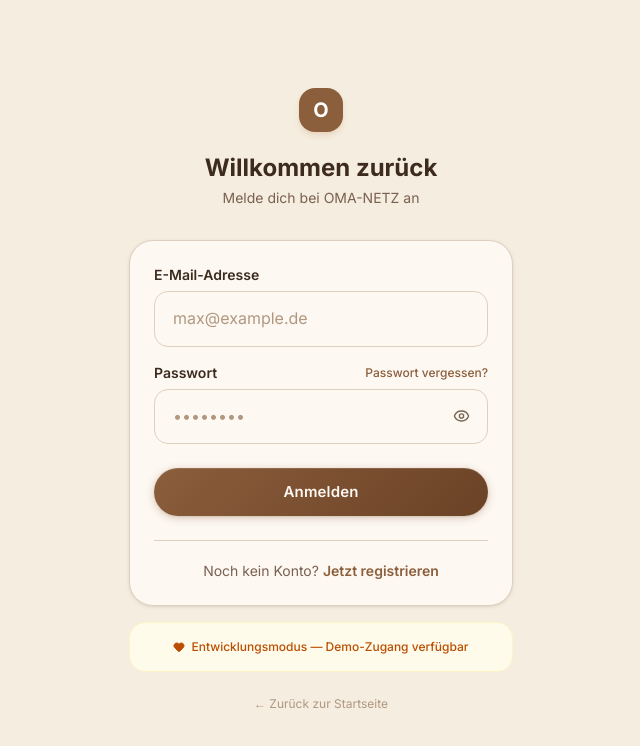
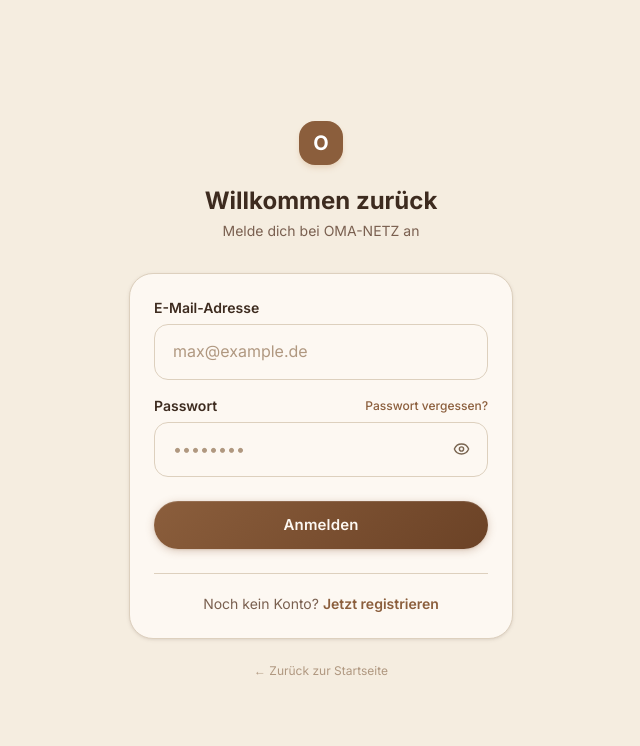
Before and after one commit to Yevhenii1951/Oma_netz_final_project_Valerija_Yevhenii, a Next.js app: page /login in a window 1280 px wide. Shown: the top 746 px of the page, without its empty margins (319-959 px from the left). Built offline with nearby package versions, Linux system fonts and the light colour scheme; a web font is replaced by a local one.

Commit message:
auth seite - deleted Entwicklungsmodus — Demo-Zugang verfügbar

```diff
--- a/src/app/login/page.tsx
+++ b/src/app/login/page.tsx
@@ -1,7 +1,7 @@
 'use client'
 
 import { motion } from 'framer-motion'
-import { Eye, EyeOff, Heart, Loader2 } from 'lucide-react'
+import { Eye, EyeOff, Loader2 } from 'lucide-react'
 import { signIn } from 'next-auth/react'
 import Link from 'next/link'
 import { useRouter, useSearchParams } from 'next/navigation'
@@ -118,7 +118,9 @@
 								<button
 									type='button'
 									onClick={() => setShowPw(!showPw)}
-									aria-label={showPw ? 'Passwort verbergen' : 'Passwort anzeigen'}
+									aria-label={
+										showPw ? 'Passwort verbergen' : 'Passwort anzeigen'
+									}
 									className='absolute right-3 top-1/2 -translate-y-1/2 p-1.5 text-[#7a6652] hover:text-[#3d2b1f] rounded-lg transition-colors'
 								>
 									{showPw ? <EyeOff size={17} /> : <Eye size={17} />}
@@ -156,16 +158,6 @@
 					</div>
 				</div>
 
-				{/* Demo hint — only visible in development */}
-				{process.env.NODE_ENV === 'development' && (
-					<div className='mt-4 p-4 bg-amber-50 rounded-2xl border border-amber-100 text-center'>
-						<p className='text-xs text-amber-700 font-medium flex items-center justify-center gap-1.5'>
-							<Heart size={12} fill='currentColor' />
-							Entwicklungsmodus — Demo-Zugang verfügbar
-						</p>
-					</div>
-				)}
-
 				<p className='text-center text-xs text-[#b09880] mt-6'>
 					<Link href='/' className='hover:text-[#7a6050]'>
 						← Zurück zur Startseite
```
